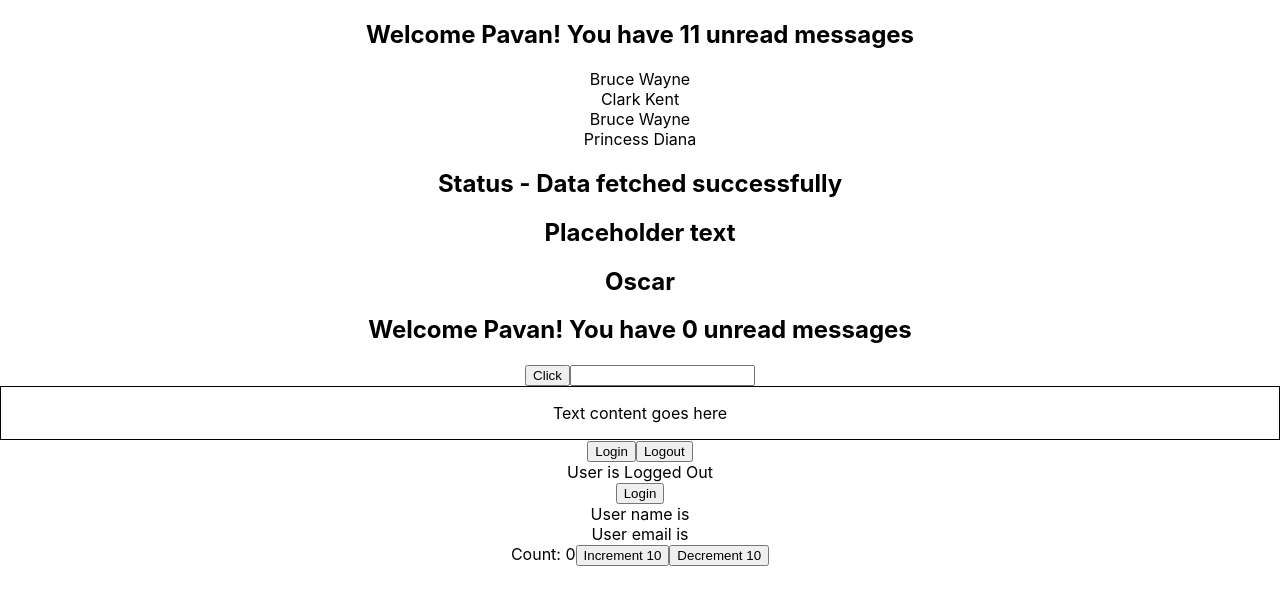
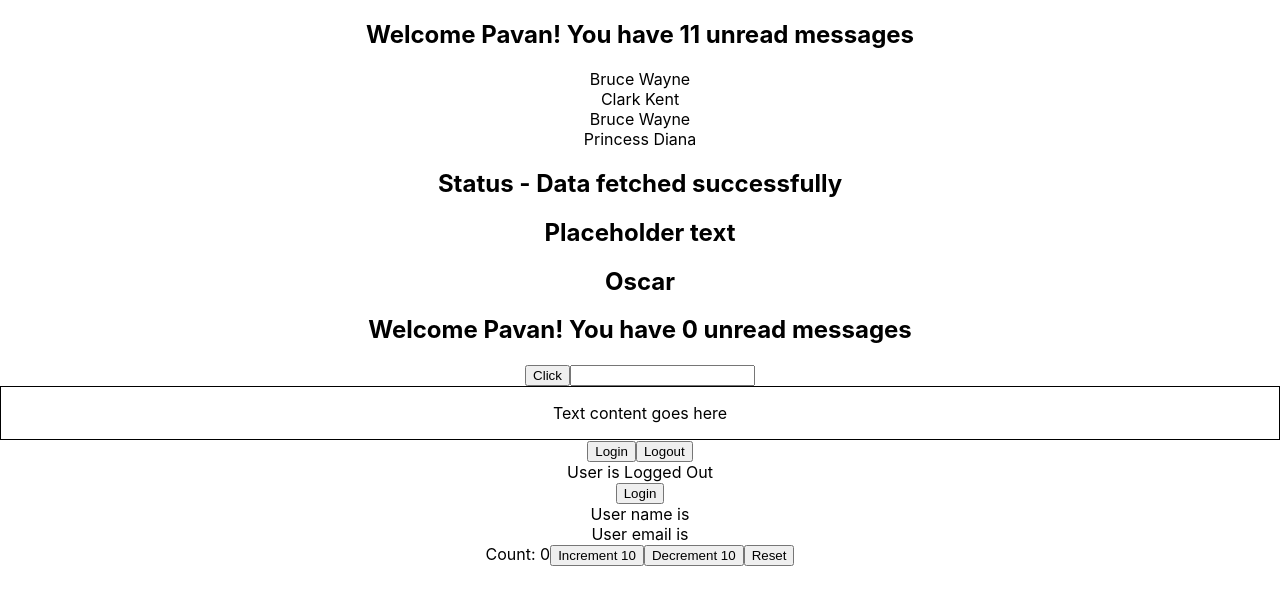
Before and after one commit to SAIKUMAR124/react-typescript-demo, a React (Create React App) app: page / in a window 1280 px wide. Shown: the top 604 px of the page. Built offline with nearby package versions, Linux system fonts and the light colour scheme.

Commit message:
useReducer update

```diff
--- a/src/Components/reducer/Counter.tsx
+++ b/src/Components/reducer/Counter.tsx
@@ -1,13 +1,19 @@
 import React, { useReducer } from "react";
 
-type CounterState ={
-    count: number
-}
+type CounterState = {
+  count: number;
+};
 
-type CounterAction = {
-    type: string
-    payload: number
-}
+type UpdateAction = {
+  type: "increment" | "decrement";
+  payload: number;
+};
+
+type ResetAction = {
+  type: "reset";
+};
+
+type CounterAction = UpdateAction | ResetAction;
 
 const initialState = { count: 0 };
 
@@ -21,6 +27,8 @@
       return {
         count: state.count - action.payload,
       };
+    case "reset":
+      return initialState;
     default:
       return state;
   }
@@ -38,6 +46,7 @@
       <button onClick={() => dispatch({ type: "decrement", payload: 10 })}>
         Decrement 10
       </button>
+      <button onClick={() => dispatch({ type: "reset" })}>Reset</button>
     </div>
   );
 };
```
